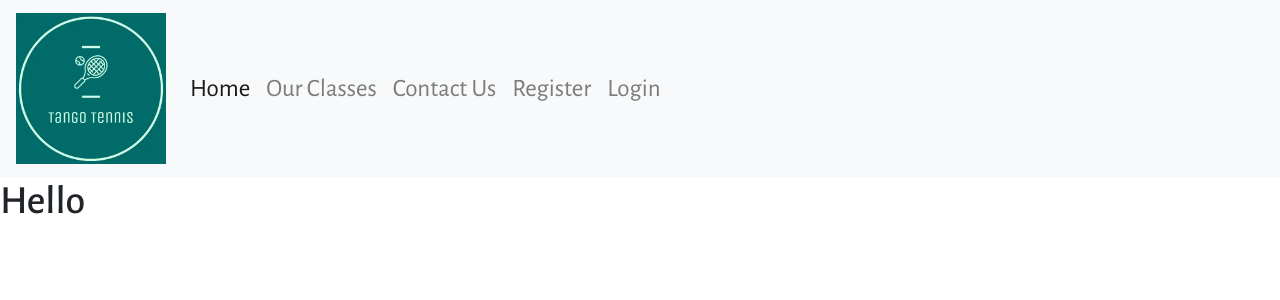
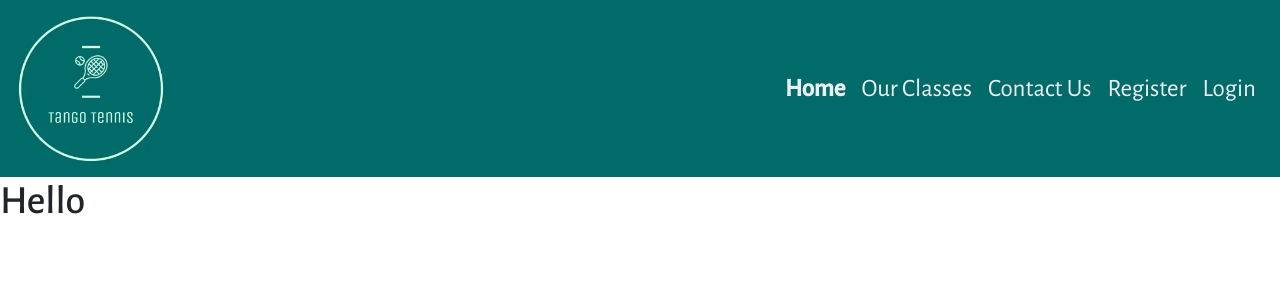
Before and after one commit to s-batish/tango-tennis, a Django app: page / in a window 1280 px wide. Shown: the top 300 px of the page. Run offline with Django 3.2, Linux system fonts and the light colour scheme; some libraries are stand-ins or nearby versions.

Commit message:
Edit styling of navbar and hamburger menu

```diff
--- a/static/css/base.css
+++ b/static/css/base.css
@@ -39,14 +39,33 @@ main {
     background-color: var(--teal);
 }
 
-a.nav-link {
-    color: var(--light-grey);
+.navbar-expand-lg .navbar-collapse {
+    justify-content: right;
+    text-align: right;
 }
 
 img.logo {
     width: 150px;
 }
 
+.active {
+    font-weight: 600;
+}
+
+.navbar-light .navbar-nav .nav-link, .navbar-light .navbar-nav .active>.nav-link {
+    color: var(--light-grey);
+}
+
+.hamburger {
+    color: #EBEFF2;
+    font-size: 30px;
+}
+
+#navbar {
+    display: flex;
+    justify-content: flex-end;
+}
+
 /* Footer */
 footer {
     flex-shrink: 0;
--- a/templates/base.html
+++ b/templates/base.html
@@ -12,11 +12,7 @@
     <link rel="stylesheet" href="{% static '/css/base.css' %}">
     {% endblock %}
 
-    {% block onload_js %}
-    <script src="https://cdn.jsdelivr.net/npm/bootstrap@4.6.2/dist/js/bootstrap.bundle.min.js"
-        integrity="sha384-Fy6S3B9q64WdZWQUiU+q4/2Lc9npb8tCaSX9FK7E8HnRr0Jz8D6OP9dO5Vg3Q9ct" crossorigin="anonymous">
-    </script>
-    {% endblock %}
+
     <title>Tango Tennis - {% block title %}{% endblock %}</title>
 </head>
 
@@ -25,4 +21,15 @@
     <h1>Hello</h1>
 </body>
 
+    {% block onload_js %}
+    <script src="https://cdn.jsdelivr.net/npm/bootstrap@4.6.2/dist/js/bootstrap.bundle.min.js"
+        integrity="sha384-Fy6S3B9q64WdZWQUiU+q4/2Lc9npb8tCaSX9FK7E8HnRr0Jz8D6OP9dO5Vg3Q9ct" crossorigin="anonymous">
+    </script>
+    <script src="https://kit.fontawesome.com/2ea159b595.js" crossorigin="anonymous"></script>
+    <script src="https://cdn.jsdelivr.net/npm/jquery@3.5.1/dist/jquery.slim.min.js" integrity="sha384-DfXdz2htPH0lsSSs5nCTpuj/zy4C+OGpamoFVy38MVBnE+IbbVYUew+OrCXaRkfj" crossorigin="anonymous"></script>
+    <script src="https://cdn.jsdelivr.net/npm/popper.js@1.16.1/dist/umd/popper.min.js" integrity="sha384-9/reFTGAW83EW2RDu2S0VKaIzap3H66lZH81PoYlFhbGU+6BZp6G7niu735Sk7lN" crossorigin="anonymous"></script>
+    <script src="https://cdn.jsdelivr.net/npm/bootstrap@4.6.2/dist/js/bootstrap.min.js" integrity="sha384-+sLIOodYLS7CIrQpBjl+C7nPvqq+FbNUBDunl/OZv93DB7Ln/533i8e/mZXLi/P+" crossorigin="anonymous"></script>
+
+    {% endblock %}
+
 </html>
--- a/templates/includes/header.html
+++ b/templates/includes/header.html
@@ -1,14 +1,17 @@
 {% load static %}
 
 <header>
-    <nav class="navbar navbar-expand-lg navbar-light bg-light">
+    <nav class="navbar navbar-expand-lg navbar-light ">
         <!-- Logo -->
         <a class="navbar-brand" href="#"><img src="{% static 'images/logo.webp' %}" alt="Tango Tennis logo"
                 class="logo"></a>
+
+        <!-- Hamburger menu -->
         <button class="navbar-toggler" type="button" data-toggle="collapse" data-target="#navbarNav"
             aria-controls="navbarNav" aria-expanded="false" aria-label="Toggle navigation">
-            <span class="navbar-toggler-icon"></span>
+            <span class="hamburger"><i class="fa-solid fa-bars"></i></span>
         </button>
+
         <!-- Navbar items -->
         <div class="collapse navbar-collapse" id="navbarNav">
             <ul class="navbar-nav">
```
